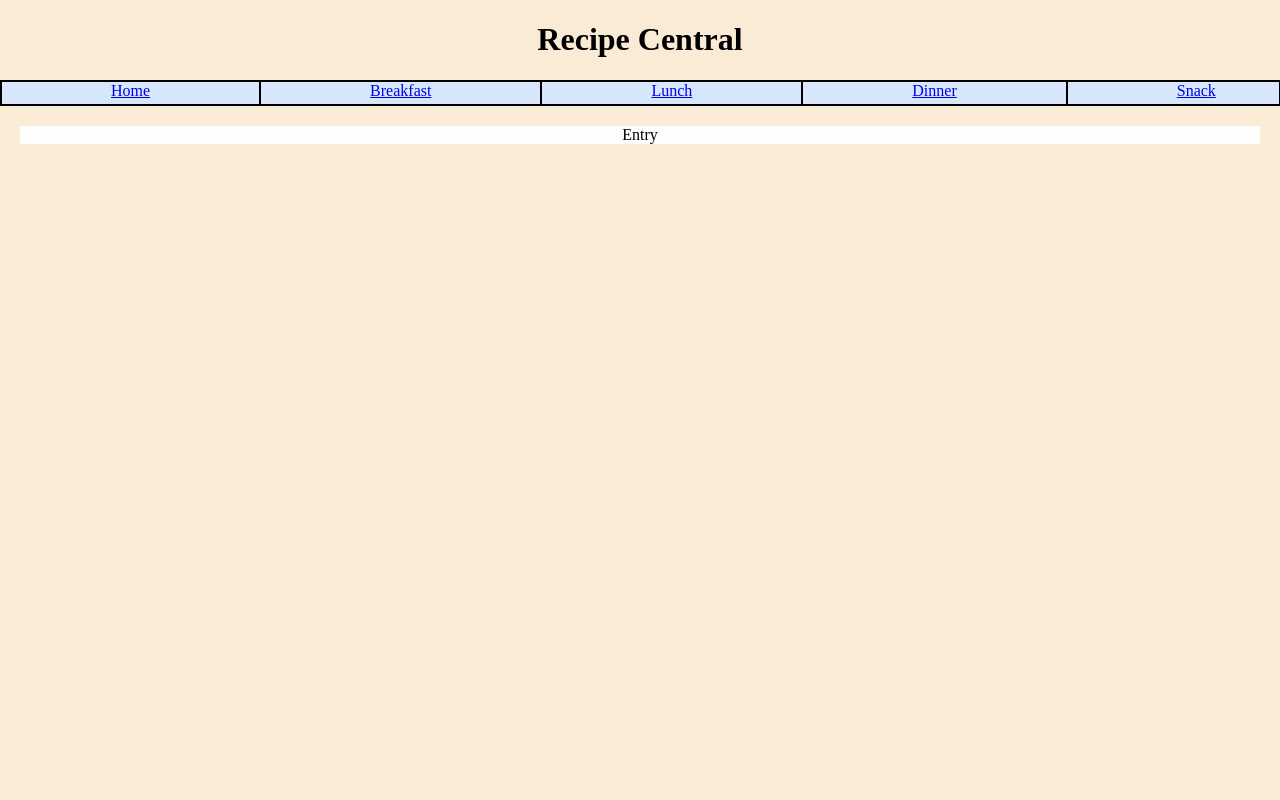
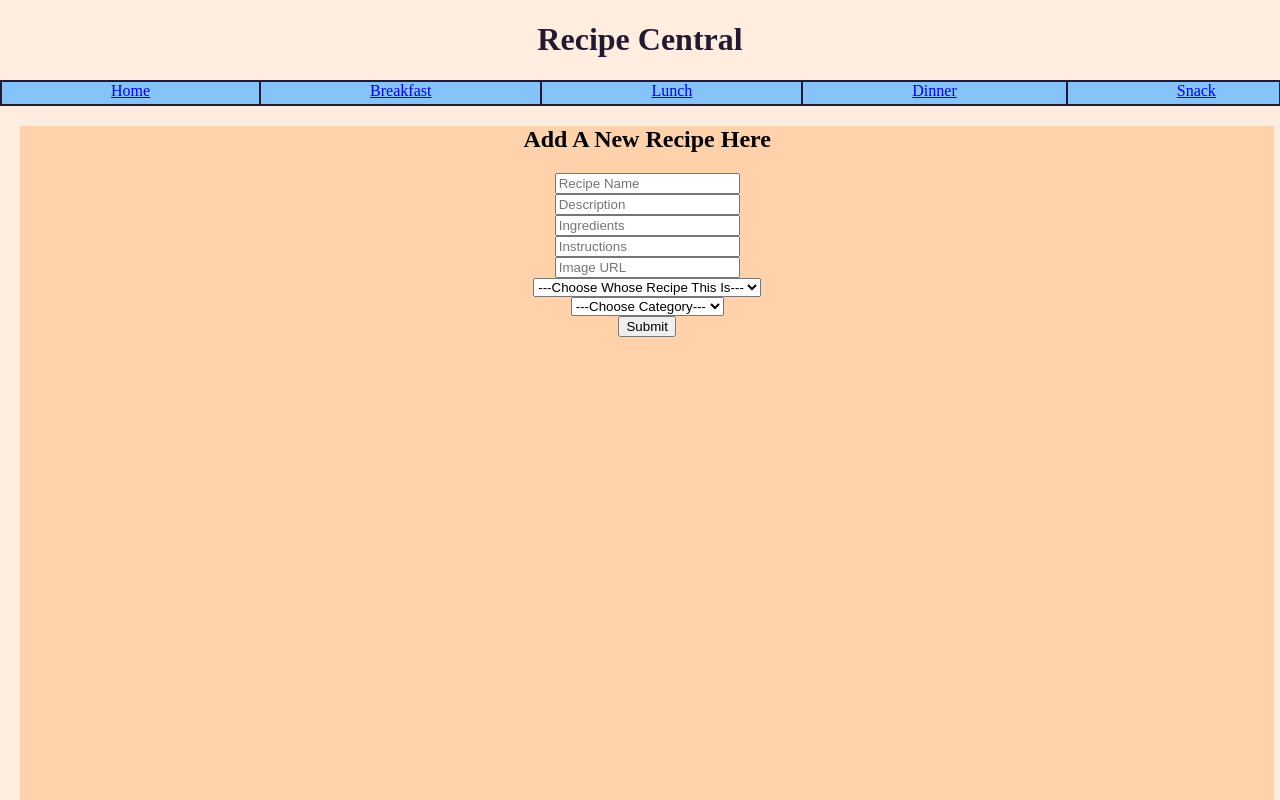
Before and after one commit to chazcurlee/recipe-central, a React (Create React App) app in the folder client/: page /recipe-entry in a window 1280 px wide. Shown: the top 800 px of the page. Built offline with nearby package versions, Linux system fonts and the light colour scheme; a web font is replaced by a local one.

Commit message:
styled some pages

```diff
--- a/client/src/components/Breakfast.jsx
+++ b/client/src/components/Breakfast.jsx
@@ -35,8 +35,9 @@ return (
 
                     <div className="inner-container">
                         <h2 className="recipe-name">{recipe.name}</h2>
-                        <p className="recipe-ing">Ingredients: {recipe.ingredients}</p>
-                        <p className="recipe-steps">Steps: {recipe.steps}</p>
+                        <p className="recipe-info">{recipe.description}</p>
+                        <p className="recipe-info">Ingredients: {recipe.ingredients}</p>
+                        <p className="recipe-info">Steps: {recipe.steps}</p>
                         <p></p>
                     </div>
                 </div>
--- a/client/src/components/Entry.jsx
+++ b/client/src/components/Entry.jsx
@@ -1,12 +1,70 @@
 import React from "react";
 import { useState, useEffect } from 'react'
+import axios from "axios";
 
 
 const Entry = () => {
+    const [newRecipe, setNewRecipe] = useState([])
+    const [chef, setChef] = useState()
+    const [cat, setCat] = useState()
+
+    const chefChange = (event) => {
+
+        let chefChoice = event.target.value
+        setChef(chefChoice)
+
+
+
+    }
+
+    const catChange = (event) => {
+
+        let catChoice = event.target.value
+        setCat(catChoice)
+    }
+
+
+    const submitRecipe = async () => {
+
+        let category = 0
+
+        const inp = await axios.post(`http://localhost:3001/breakfast`)
+
+
+
+    }
+
+
 
 return (
     <div className="main-content">
-        <p>Entry</p>
+        <h2>Add A New Recipe Here</h2>
+        <form id="recipe-form">
+            <input type="text" placeholder="Recipe Name" id="name"/><br/>
+            <input type="text" placeholder="Description" id="description"/><br/>
+            <input type="text" placeholder="Ingredients" id="ingredients"/><br/>
+            <input type="text" placeholder="Instructions"id="instructions"/> <br/>
+
+            <input type="text" placeholder="Image URL" id="url"/><br/>
+            <select id="dropdown-chef" onChange={chefChange}>
+                <option>---Choose Whose Recipe This Is---</option>
+                <option>Gordon Ramsey</option>
+                <option>Anthony Bourdain</option>
+                <option>Julia Child</option>
+                <option>Bobby Flay</option>
+            </select><br/>
+            <select id="dropdown-cat" onChange="">
+                <option>---Choose Category---</option>
+                <option>Breakfast</option>
+                <option>Lunch</option>
+                <option>Dinner</option>
+                <option>Snack</option>
+            </select><br/>
+            <input type="submit"/>
+
+
+
+        </form>
     </div>
 
 
--- a/client/src/components/Lunch.jsx
+++ b/client/src/components/Lunch.jsx
@@ -1,12 +1,58 @@
 import React from "react";
 import { useState, useEffect } from 'react'
+import axios from "axios";
 
 
 const Lunch = () => {
 
+    const [recipes, setRecipes ] = useState([])
+
+
+    useEffect(() => {
+
+        const getRecipes = async () => {
+
+            let lunchRecipes = await axios.get("http://localhost:3001/lunch")
+            setRecipes(lunchRecipes.data)
+
+
+
+        }
+        getRecipes()
+
+
+    }, [])
+
+
 return (
-    <div className="main-content">
-        <p>Lunch</p>
+    <div className="main-content outer-container">
+
+        <h2>Lunch</h2>
+
+            {recipes.map((recipe) => (
+                <div className=" middle-container">
+                    <img className="recipe-img" src={recipe.img} alt="picture of recipe" />
+
+                    <div className="inner-container">
+                        <h2 className="recipe-name">{recipe.name}</h2>
+                        <p className="recipe-info">{recipe.description}</p>
+                        <p className="recipe-info">Ingredients: {recipe.ingredients}</p>
+                        <p className="recipe-info">Steps: {recipe.steps}</p>
+                        <p></p>
+                    </div>
+                </div>
+
+            ))}
+
+
+
+
+
+
+
+
+
+
     </div>
 
 
@@ -15,5 +61,4 @@ return (
 
 
 }
-
 export default Lunch
--- a/client/src/index.css
+++ b/client/src/index.css
@@ -3,7 +3,8 @@ body {
   font-family: 'Ramaraja', serif;
   -webkit-font-smoothing: antialiased;
   -moz-osx-font-smoothing: grayscale;
-  background-color: #faebd7;
+  background-color: #ffeedf;
+
 }
 
 code {
@@ -17,16 +18,23 @@ nav, nav:hover, nav:active, nav:visited, nav:link {
 
 }
 
+.title {
+
+  color: #231a31;
+
+}
+
 .nav {
 
-  background-color:#D7E6FA;
-  border: 1px solid black;
+  background-color:#86c3f8;
+  border: 1px solid #231a31;
   display: flex;
   flex-direction: row;
   flex-wrap: nowrap;
   justify-content: space-evenly;
   width:auto;
   height: 3vh;
+  color: #231a31;
 
 }
 
@@ -34,24 +42,25 @@ nav, nav:hover, nav:active, nav:visited, nav:link {
 
   padding: 0px 109px;
   margin: 0px;
-  border: 1px solid black;
+  border: 1px solid #231a31;
 
 
 }
 
 .main-content {
 
-  background-color: rgb(252, 253, 253);
+  background-color: #ffd2ab;
   margin: 20px;
-  height:auto;
+  height: 100em;
+  width: 98vw;
 
 
 }
 
 .outer-container {
-display:grid;
-grid-template-columns: 1;
-grid-template-rows: auto;
+  display:grid;
+  grid-template-columns: 1;
+  grid-template-rows: auto;
 
 
 }
@@ -60,6 +69,13 @@ grid-template-rows: auto;
   display:grid;
   grid-template-columns: 2;
   grid-template-rows: 1;
+  grid-row: auto /span 1;
+  margin: 20px;
+  border: 1px solid #5d5d5a;
+  padding: 10px;
+  background-color: #fffdfb;
+  color: #231a31;
+
 
 
 }
@@ -68,6 +84,25 @@ grid-template-rows: auto;
   display:grid;
   grid-template-columns: 1;
   grid-template-rows: 4;
+  grid-column: 2 / span 1;
+  width: 55vw
 
 
 }
+
+.recipe-img {
+
+  grid-column: 1 / span 1;
+  width: 20em;
+  height: 20em;
+  border: 1px solid #9b9cff;
+
+}
+
+.recipe-info {
+
+  border-top: 1px solid #5d5d5a;
+  padding: 15px;
+  margin: 0px;
+
+}
```
Also changed, not shown: 2 other files (tests, documents, lock files or other folders).
